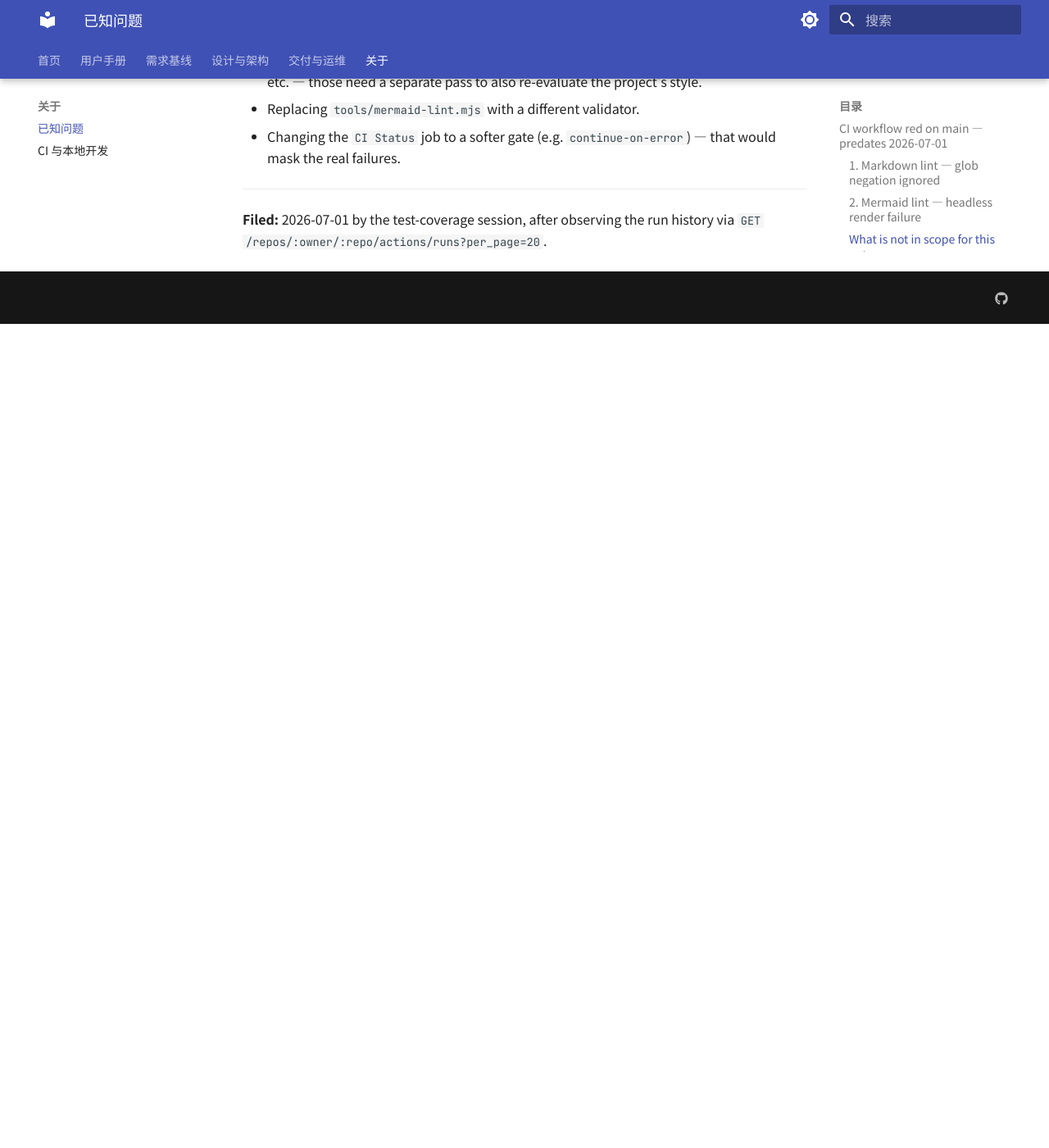
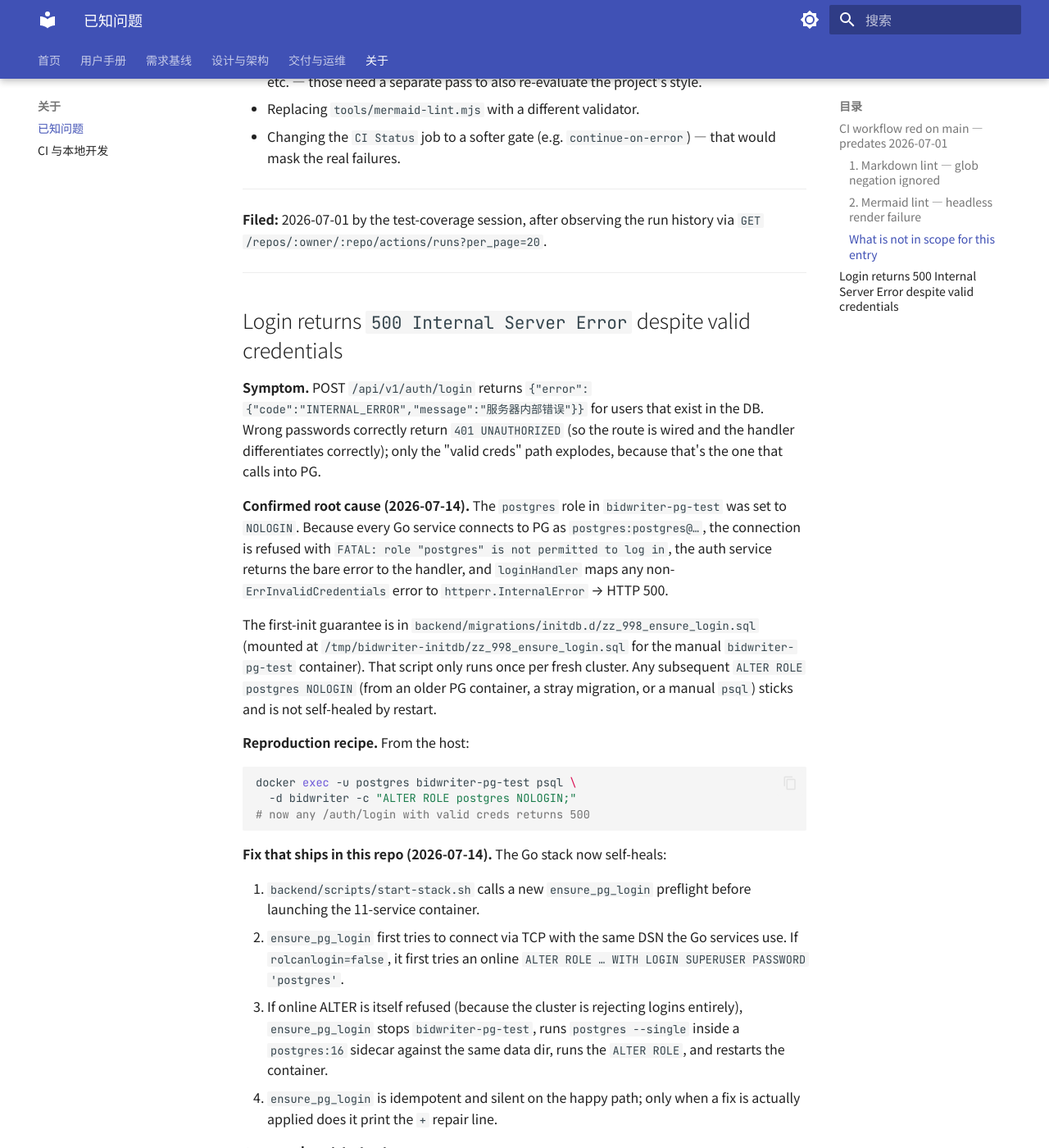
Before and after one commit to growdu/ai_toubiao, an MkDocs documentation site: the page built from docs/KNOWN_ISSUES.md, in a window 1280 px wide and 1400 px high, scrolled down 1710 px. Shown: the whole window at 82% size. Built offline with MkDocs 1.6.1 and Material for MkDocs 9.7.7, drawn with Linux system fonts in a browser that asks for light colours; before the commit the page ends 2105 px from its top, so only the background shows below that; some of the changed text lies outside the part shown.

Commit message:
fix(scripts): 修正 ensure_pg_login 中 docker --format 转义与文档
前次提交 8217ba8 引入了 ensure_pg_login 预检，但 docker ps / docker
inspect 的 --format 字符串因 shell heredoc 转义带上了反斜杠大括号
('\\{\\{.Names\\}\\}')，实际传到 docker CLI 后输出全空，
函数第一行就直接 return 0 退出，永远到不了单用户恢复分支。

修复：
- docker ps --format '{{.Names}}'
- docker inspect --format '{{range .Mounts}}{{if eq ...}}...{{end}}'
- 在线 ALTER 修小部分 case；带 NOLOGIN 的数据卷被外部漂移时仍
  走 PG16 single-user sidecar 路径，已在线端到端验证可恢复。

文档：
- KNOWN_ISSUES.md 新增条目说明登录 500 的根因（NOLOGIN 漂移）
  与本次自愈预检的策略。
- user-guide.md §8.1 / §8.2 重写为以 start-stack.sh 自动修为主、
  手工 ALTER 与重建为辅的分级操作步骤。

````diff
--- a/docs/KNOWN_ISSUES.md
+++ b/docs/KNOWN_ISSUES.md
@@ -85,3 +85,70 @@
 
 **Filed:** 2026-07-01 by the test-coverage session, after observing
 the run history via `GET /repos/:owner/:repo/actions/runs?per_page=20`.
+
+---
+
+## Login returns `500 Internal Server Error` despite valid credentials
+
+**Symptom.** POST `/api/v1/auth/login` returns
+`{"error":{"code":"INTERNAL_ERROR","message":"服务器内部错误"}}` for users
+that exist in the DB. Wrong passwords correctly return `401 UNAUTHORIZED`
+(so the route is wired and the handler differentiates correctly); only the
+"valid creds" path explodes, because that's the one that calls into PG.
+
+**Confirmed root cause (2026-07-14).** The `postgres` role in
+`bidwriter-pg-test` was set to `NOLOGIN`. Because every Go service connects
+to PG as `postgres:postgres@…`, the connection is refused with
+`FATAL: role "postgres" is not permitted to log in`, the auth service
+returns the bare error to the handler, and `loginHandler` maps any non-`ErrInvalidCredentials`
+error to `httperr.InternalError` → HTTP 500.
+
+The first-init guarantee is in
+`backend/migrations/initdb.d/zz_998_ensure_login.sql` (mounted at
+`/tmp/bidwriter-initdb/zz_998_ensure_login.sql` for the manual
+`bidwriter-pg-test` container). That script only runs once per fresh
+cluster. Any subsequent `ALTER ROLE postgres NOLOGIN` (from an older
+PG container, a stray migration, or a manual `psql`) sticks and is not
+self-healed by restart.
+
+**Reproduction recipe.** From the host:
+
+```sh
+docker exec -u postgres bidwriter-pg-test psql \
+  -d bidwriter -c "ALTER ROLE postgres NOLOGIN;"
+# now any /auth/login with valid creds returns 500
+```
+
+**Fix that ships in this repo (2026-07-14).** The Go stack now self-heals:
+
+1. `backend/scripts/start-stack.sh` calls a new `ensure_pg_login`
+   preflight before launching the 11-service container.
+2. `ensure_pg_login` first tries to connect via TCP with the same DSN
+   the Go services use. If `rolcanlogin=false`, it first tries an
+   online `ALTER ROLE … WITH LOGIN SUPERUSER PASSWORD 'postgres'`.
+3. If online ALTER is itself refused (because the cluster is rejecting
+   logins entirely), `ensure_pg_login` stops `bidwriter-pg-test`, runs
+   `postgres --single` inside a `postgres:16` sidecar against the same
+   data dir, runs the `ALTER ROLE`, and restarts the container.
+4. `ensure_pg_login` is idempotent and silent on the happy path; only
+   when a fix is actually applied does it print the `+` repair line.
+
+**Operator's quick check.**
+
+```sh
+docker exec -u postgres bidwriter-pg-test psql -d bidwriter \
+  -tAc "SELECT rolname, rolcanlogin FROM pg_authid WHERE rolname='postgres';"
+```
+
+If `rolcanlogin=f`, run `backend/scripts/start-stack.sh start` once;
+it will repair and continue. The same script ships in
+`docs/user-guide.md` § "8.2" with the documented manual workaround for
+operators who don't want to bring the stack down.
+
+**Related tests:** `backend/services/api-gateway/internal/auth/auth_test.go`
+covers `ErrInvalidCredentials` but not the new preflight (the preflight is
+host-side, not in the Go binary, so no Go test reaches it). End-to-end
+verification is the curl sequence listed in `docs/user-guide.md` §
+"8.1 Smoke test the API".
+
+**Filed:** 2026-07-14 by the auth-recovery session.
````
Also changed, not shown: docs/user-guide.md (+35 -5 lines), 1 other file.
